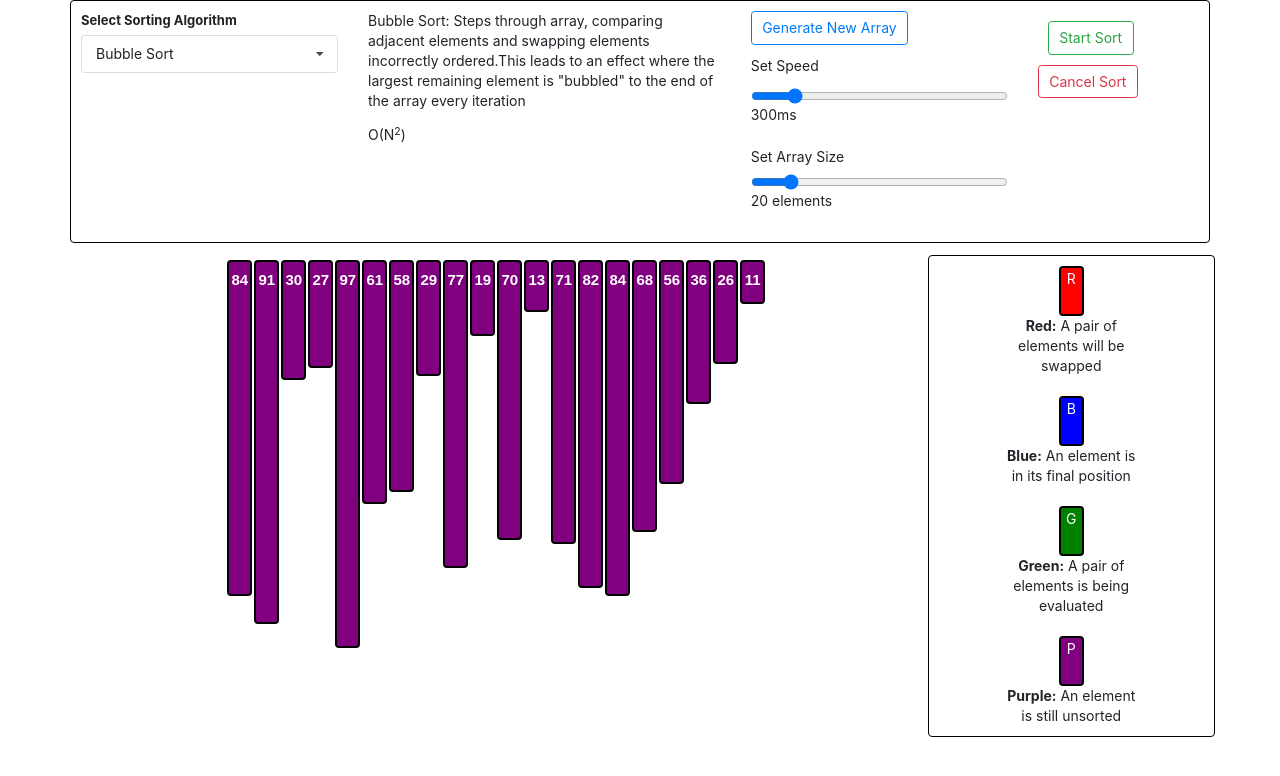
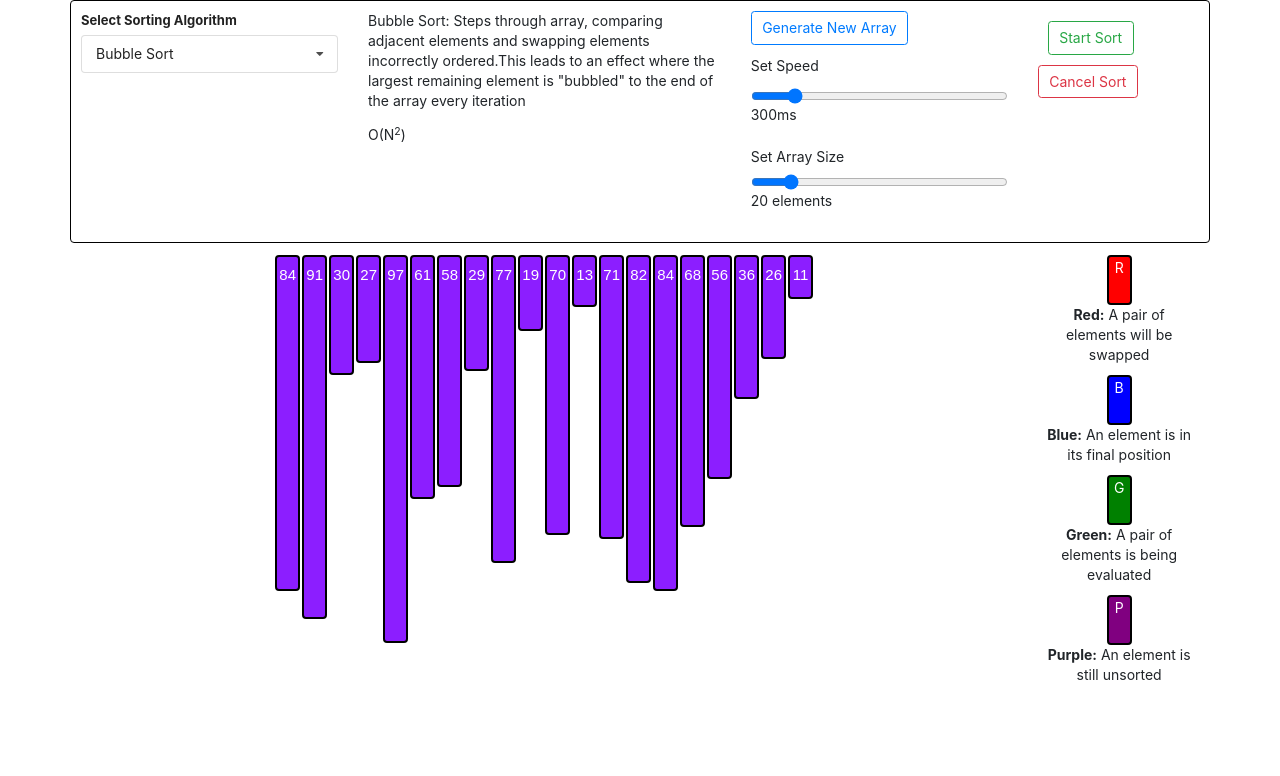
Before and after one commit to ZacheryFogg/Sorting-Algorithm-Visualizer, a React (Create React App) app: page / in a window 1280 px wide. Shown: the top 776 px of the page. Built offline with nearby package versions, Linux system fonts and the light colour scheme.

Commit message:
Updated Styling

```diff
--- a/public/index.html
+++ b/public/index.html
@@ -23,8 +23,9 @@
     <title>Sorting Algorithm Visualizer</title>
     <style>
       body {
-        min-width: 850px;
-        width: auto 850px;
+        min-width: 1000px;
+        width: auto !important;
+        width: 1000px;
       }
     </style>
   </head>
--- a/src/components/App.js
+++ b/src/components/App.js
@@ -1,10 +1,11 @@
 import React from 'react';
 import ControlBar from './ControlBar';
 import ArrayDisplay from './ArrayDisplay';
+import '../styles/controlBar.css';
 
 const App = () => {
   return (
-    <div>
+    <div id="pageBody">
       <ControlBar />
       <ArrayDisplay />
     </div>
--- a/src/components/ArrayDisplay.js
+++ b/src/components/ArrayDisplay.js
@@ -57,12 +57,17 @@ class ArrayDisplay extends React.Component {
     const margin = `${1}px`;
     const textColor = 'white';
     const fontSize = `${fontSizeVal}px`;
+    const yellowColor = '#ffd319';
+    const orangeColor = '#ff901f';
+    const pinkColor = '#ff2975';
+    const lightPurpleColor = '#f222ff';
+    const darkPurpleColor = '#8c1eff';
     if (array.length) {
       return array.map((val, index) => {
-        let elementColor = 'purple';
+        let elementColor = darkPurpleColor; // purple
 
         if (currentSwappers.includes(index)) {
-          elementColor = 'red';
+          elementColor = orangeColor; // redish pink
         }
         // TODO: This is where we will add currentFocused for other algs
         else if (
@@ -72,18 +77,18 @@ class ArrayDisplay extends React.Component {
           currentHeapFocused.includes(index) ||
           currentSelectionFocused.includes(index)
         ) {
-          elementColor = 'green';
+          elementColor = pinkColor; // yellowish orange
         } else if (
           currentPivot === index ||
           currentSelectionMin === index ||
           currentInsertionShifter === index
         ) {
-          elementColor = 'orange';
+          elementColor = yellowColor; // yellowish orange
         }
 
         //TODO: logic for pivot
         else if (currentSorted.includes(index)) {
-          elementColor = 'blue';
+          elementColor = lightPurpleColor; // dark blue
         }
         return (
           <div
@@ -113,10 +118,10 @@ class ArrayDisplay extends React.Component {
     return (
       <div className="container" id="arrayDisplay">
         <div className="row">
-          <div className="col-9" id="arrayBody">
+          <div className="col-10" id="arrayBody">
             {this.renderedArray()}
           </div>
-          <div className="col-3" id="legend">
+          <div className="col-2" id="legend">
             <div className="legendBlock">
               <div className="colorBlock" id="swapBlock">
                 R
--- a/src/reducers/index.js
+++ b/src/reducers/index.js
@@ -147,6 +147,8 @@ const isPausedReducer = (state = false, action) => {
       return state;
   }
 };
+
+
 export default combineReducers({
   currentInsertionShifter: currentInsertionShifterReducer,
   currentSelectionMin: currentSelectionMinRudcer,
--- a/src/styles/arrayDisplay.css
+++ b/src/styles/arrayDisplay.css
@@ -9,7 +9,6 @@
 .arrayElement {
   padding-top: 7px;
   font-family: sans-serif;
-  font-weight: 700;
   display: inline-block;
   border: 2px solid black;
 }
@@ -17,10 +16,9 @@
 #arrayBody {
   border-radius: 4px;
   display: inline-block;
-  width: 95%;
-  padding: 5px;
+  padding: 0px;
   min-height: 450px;
-  min-width: 800px;
+  min-width: 765px;
 }
 .colorBlock {
   display: inline-block;
@@ -50,10 +48,12 @@
   display: inline-block;
   max-width: 150px;
   font-style: serif;
-  padding: 10px;
+  padding-bottom: 10px;
 }
 
 #legend {
+  /*
   border: 1px solid black;
   border-radius: 4px;
+  */
 }
--- a/src/styles/controlBar.css
+++ b/src/styles/controlBar.css
@@ -23,3 +23,9 @@
 #startBtn {
   margin: 10px;
 }
+
+#pageBody {
+  min-width: 1000px;
+  width: auto !important;
+  width: 1000px;
+}
```
Also changed, not shown: 1 other file (tests, documents, lock files or other folders).
